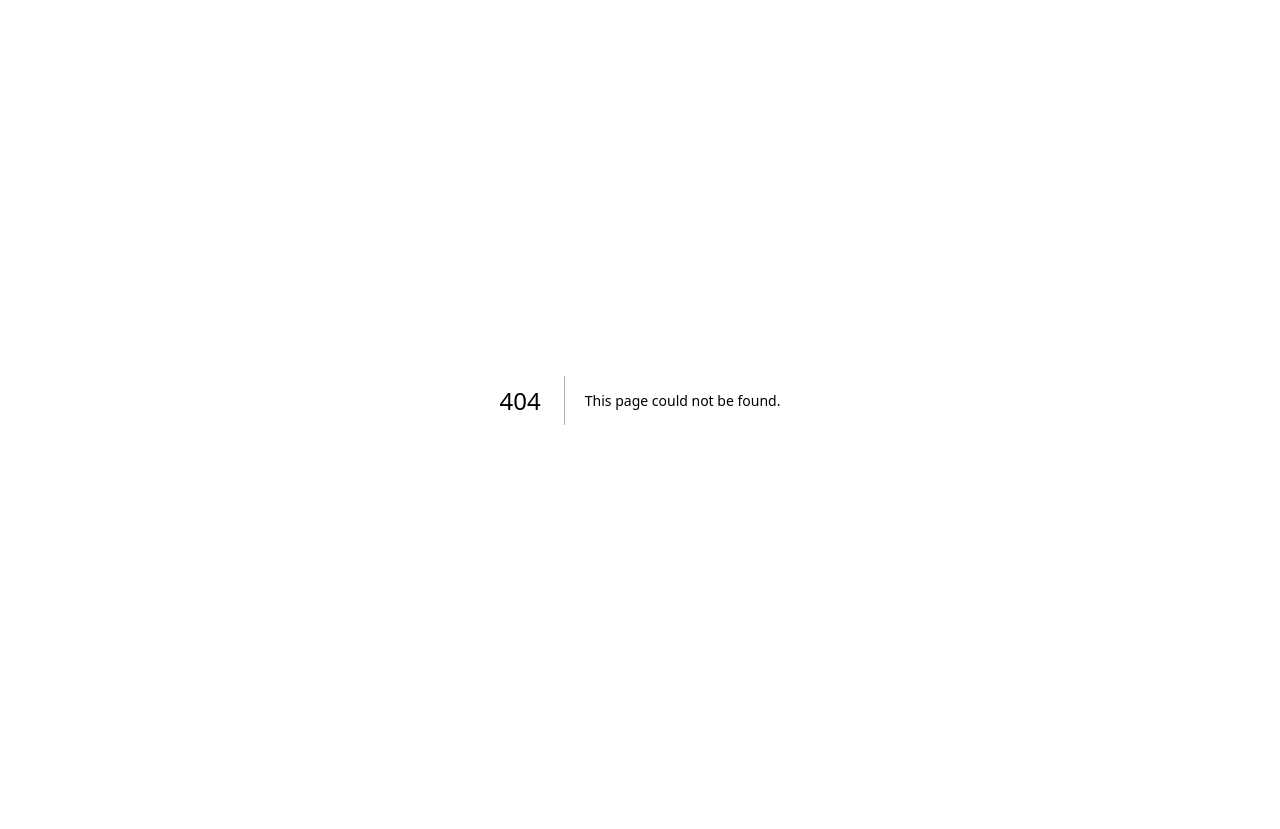
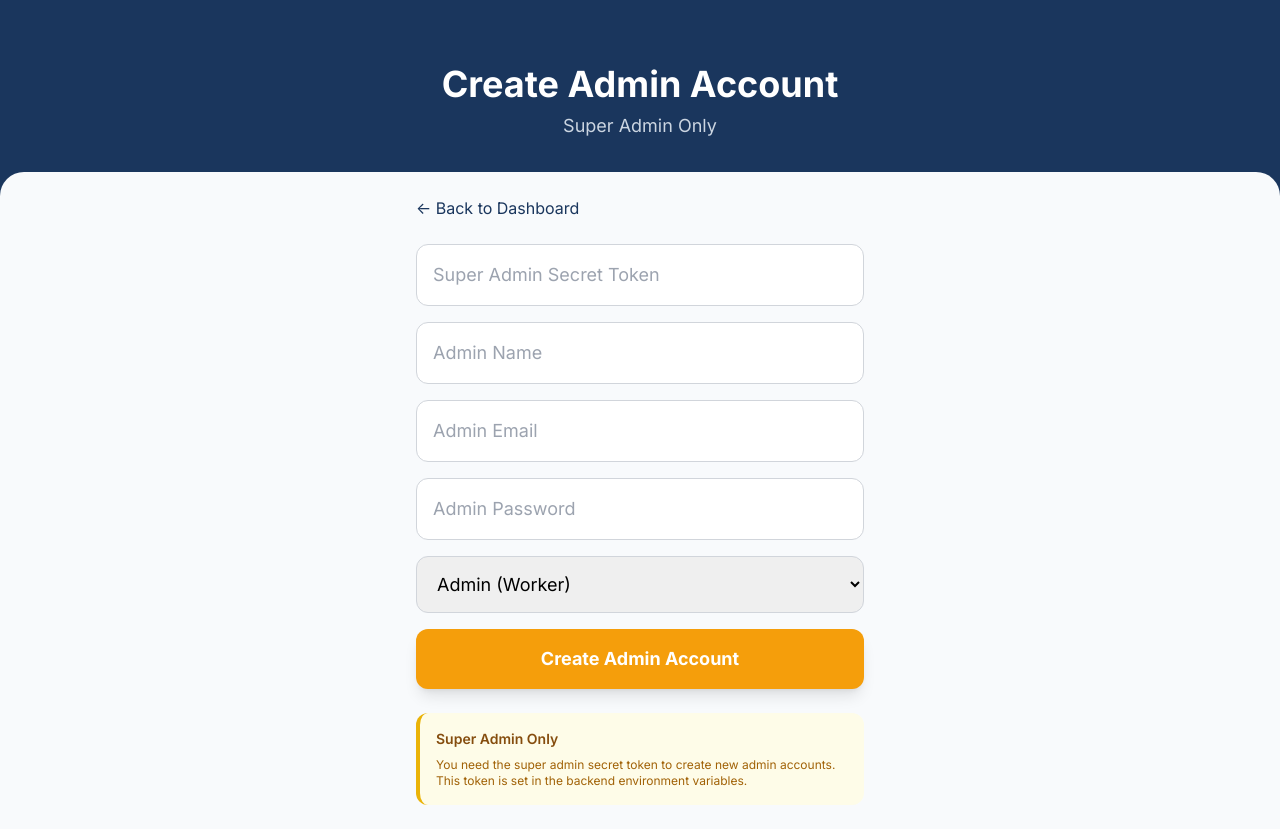
Before and after one commit to obapluto-ob/bpay_app, a Next.js app in the folder frontend/: page /admin/create-admin in a window 1280 px wide. Before the commit this address had no page. Before the commit the page ends 800 px from the top, so only its background shows below. Built offline with nearby package versions, Linux system fonts and the light colour scheme.

Commit message:
Add protected admin creation page for super admin

```diff
--- /dev/null
+++ b/frontend/src/pages/admin/create-admin.tsx
@@ -0,0 +1,141 @@
+import { useState } from 'react';
+import { useRouter } from 'next/router';
+
+const API_BASE = 'https://bpay-app.onrender.com/api';
+
+export default function CreateAdmin() {
+  const router = useRouter();
+  const [name, setName] = useState('');
+  const [email, setEmail] = useState('');
+  const [password, setPassword] = useState('');
+  const [role, setRole] = useState('admin');
+  const [superAdminToken, setSuperAdminToken] = useState('');
+  const [loading, setLoading] = useState(false);
+  const [error, setError] = useState('');
+  const [success, setSuccess] = useState('');
+
+  const handleCreate = async (e: React.FormEvent) => {
+    e.preventDefault();
+    setError('');
+    setSuccess('');
+    setLoading(true);
+
+    try {
+      const response = await fetch(`${API_BASE}/adminAuth/register`, {
+        method: 'POST',
+        headers: { 'Content-Type': 'application/json' },
+        body: JSON.stringify({ name, email, password, role, superAdminToken })
+      });
+
+      const data = await response.json();
+
+      if (response.ok) {
+        setSuccess(`Admin account created successfully! Email: ${email}`);
+        setName('');
+        setEmail('');
+        setPassword('');
+        setRole('admin');
+      } else {
+        setError(data.error || 'Failed to create admin');
+      }
+    } catch (error) {
+      setError('Network error. Please try again.');
+    } finally {
+      setLoading(false);
+    }
+  };
+
+  return (
+    <div className="min-h-screen bg-[#1a365d]">
+      <div className="flex flex-col min-h-screen">
+        <div className="text-center pt-8 md:pt-16 pb-6 md:pb-8 px-4">
+          <h1 className="text-3xl md:text-4xl font-bold text-white mb-2">Create Admin Account</h1>
+          <p className="text-base md:text-lg text-slate-300">Super Admin Only</p>
+        </div>
+
+        <div className="flex-1 bg-[#f8fafc] rounded-t-3xl p-4 md:p-6">
+          <div className="max-w-md mx-auto w-full">
+            <button
+              onClick={() => router.push('/admin/dashboard')}
+              className="mb-6 text-[#1a365d] hover:text-[#f59e0b] flex items-center"
+            >
+              ← Back to Dashboard
+            </button>
+
+            <form onSubmit={handleCreate} className="space-y-4">
+              {error && (
+                <div className="bg-red-50 border-l-4 border-red-500 p-4 rounded-xl">
+                  <p className="text-red-800 text-sm">{error}</p>
+                </div>
+              )}
+
+              {success && (
+                <div className="bg-green-50 border-l-4 border-green-500 p-4 rounded-xl">
+                  <p className="text-green-800 text-sm">{success}</p>
+                </div>
+              )}
+
+              <input
+                type="password"
+                placeholder="Super Admin Secret Token"
+                value={superAdminToken}
+                onChange={(e) => setSuperAdminToken(e.target.value)}
+                required
+                className="w-full p-3 md:p-4 border border-gray-300 rounded-xl text-base md:text-lg focus:border-[#f59e0b] focus:outline-none"
+              />
+
+              <input
+                type="text"
+                placeholder="Admin Name"
+                value={name}
+                onChange={(e) => setName(e.target.value)}
+                required
+                className="w-full p-3 md:p-4 border border-gray-300 rounded-xl text-base md:text-lg focus:border-[#f59e0b] focus:outline-none"
+              />
+
+              <input
+                type="email"
+                placeholder="Admin Email"
+                value={email}
+                onChange={(e) => setEmail(e.target.value)}
+                required
+                className="w-full p-3 md:p-4 border border-gray-300 rounded-xl text-base md:text-lg focus:border-[#f59e0b] focus:outline-none"
+              />
+
+              <input
+                type="password"
+                placeholder="Admin Password"
+                value={password}
+                onChange={(e) => setPassword(e.target.value)}
+                required
+                className="w-full p-3 md:p-4 border border-gray-300 rounded-xl text-base md:text-lg focus:border-[#f59e0b] focus:outline-none"
+              />
+
+              <select
+                value={role}
+                onChange={(e) => setRole(e.target.value)}
+                className="w-full p-3 md:p-4 border border-gray-300 rounded-xl text-base md:text-lg focus:border-[#f59e0b] focus:outline-none"
+              >
+                <option value="admin">Admin (Worker)</option>
+                <option value="super_admin">Super Admin</option>
+              </select>
+
+              <button
+                type="submit"
+                disabled={loading}
+                className="w-full bg-[#f59e0b] text-white p-3 md:p-4 rounded-xl text-base md:text-lg font-bold hover:bg-[#d97706] disabled:opacity-50 transition-colors shadow-lg"
+              >
+                {loading ? 'Creating...' : 'Create Admin Account'}
+              </button>
+            </form>
+
+            <div className="mt-6 bg-yellow-50 p-4 rounded-xl border-l-4 border-yellow-500">
+              <p className="text-sm text-yellow-800 font-semibold mb-2">Super Admin Only</p>
+              <p className="text-xs text-yellow-700">You need the super admin secret token to create new admin accounts. This token is set in the backend environment variables.</p>
+            </div>
+          </div>
+        </div>
+      </div>
+    </div>
+  );
+}
--- a/frontend/src/pages/admin/dashboard.tsx
+++ b/frontend/src/pages/admin/dashboard.tsx
@@ -133,6 +133,12 @@ export default function SuperAdminDashboard() {
                   {unreadChats}
                 </span>
               )}
+            </button>
+            <button
+              onClick={() => router.push('/admin/create-admin')}
+              className="bg-green-500 text-white px-4 py-2 rounded-lg font-semibold"
+            >
+              Create Admin
             </button>
             <button
               onClick={() => {
```
